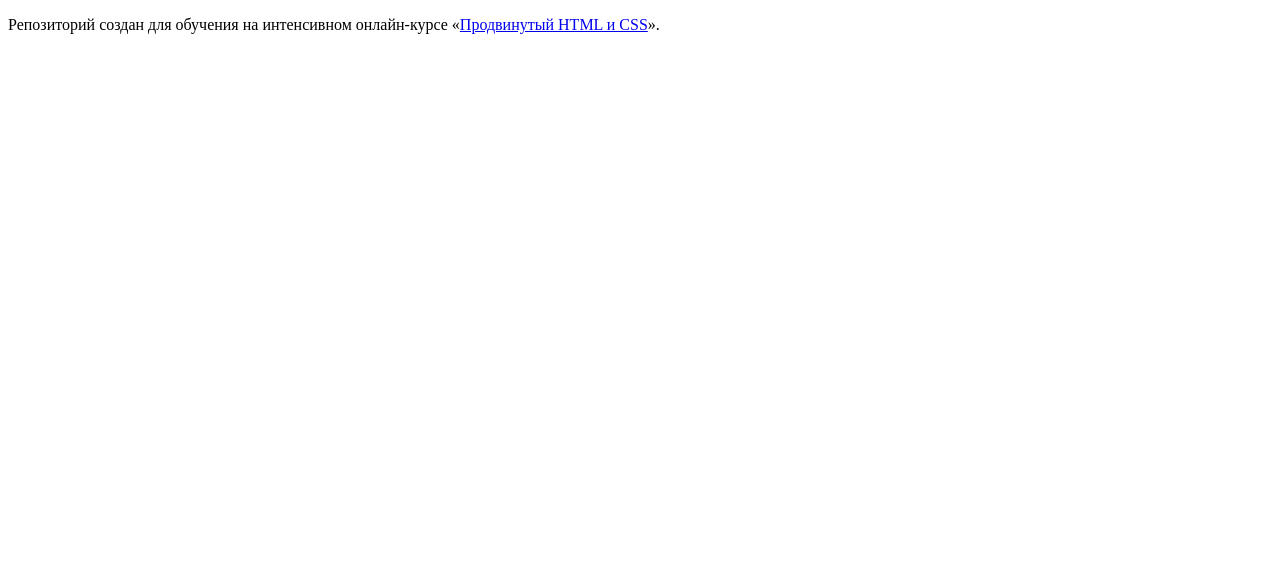
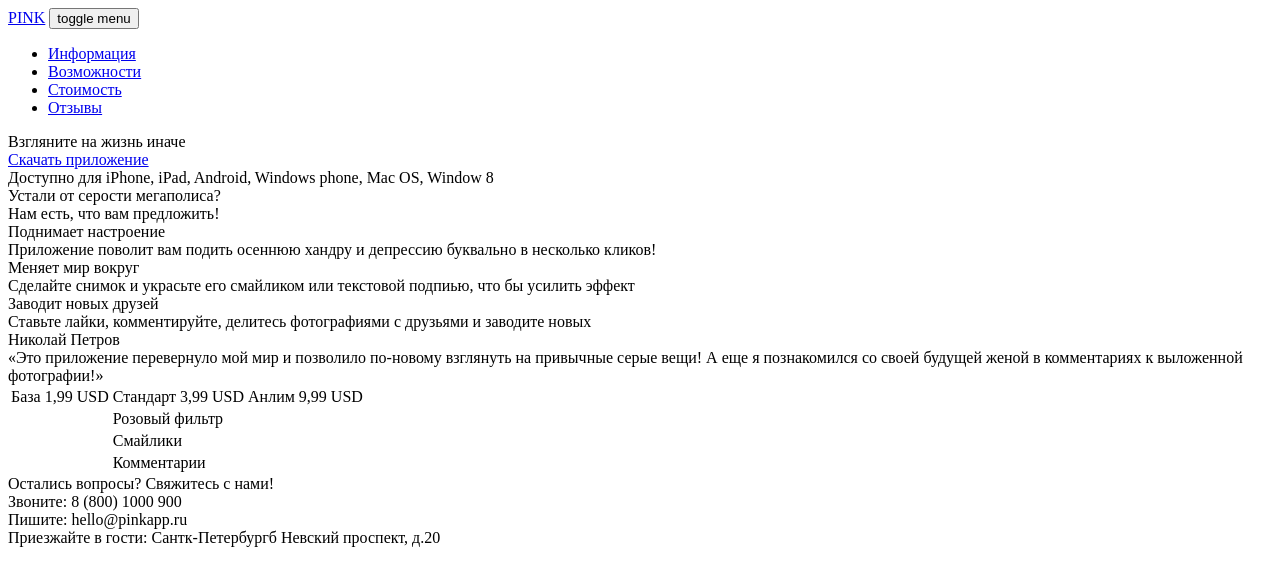
Before and after one commit to AlexPanich/pink, a website: page index.html in a window 1280 px wide. Drawn offline with Linux system fonts and the light colour scheme.

Commit message:
Расметка мобильной версии

```diff
--- a/index.html
+++ b/index.html
@@ -1,15 +1,123 @@
 <!DOCTYPE html>
 <html lang="ru">
+
 <head>
   <meta charset="utf-8">
   <title>HTML Academy: pink</title>
   <!-- <link rel="stylesheet" href="css/style.css"> -->
 </head>
+
 <body>
 
-    <p>Репозиторий создан для обучения на интенсивном онлайн-курсе «<a href="https://htmlacademy.ru/advanced_intensive">Продвинутый HTML и CSS</a>».</p>
+
+
+  <head>
+    <a href="index.html" class="logo">PINK</a>
+    <button class="toggle-switch"><span>toggle menu</span></button>
+    <ul class="swith-menu">
+      <li><a href="#">Информация</a></li>
+      <li><a href="#">Возможности</a></li>
+      <li><a href="#">Стоимость</a></li>
+      <li><a href="#">Отзывы</a></li>
+    </ul>
+  </head>
+
+
+
+  <main>
+    <section class="hero">
+      <div.hero-header>Взгляните на жизнь иначе</div>
+        <div class="hero-footer"><a href="#" class="dowload">Скачать приложение</a></div>
+        <div class="platforms">Доступно для iPhone, iPad, Android, Windows phone, Mac OS, Window 8</div>
+    </section>
+
+    <section class="features">
+      <header class="features-header">
+        <div>Устали от серости мегаполиса?</div>
+        <div>Нам есть, что вам предложить!</div>
+      </header>
+      <div class="features-item">
+        <div class="features-item-title">Поднимает настроение</div>
+        <div class="features-item-description">Приложение поволит вам подить осеннюю хандру и депрессию буквально в несколько кликов!</div>
+      </div>
+      <div class="features-item">
+        <div class="features-item-title">Меняет мир вокруг</div>
+        <div class="features-item-description">Сделайте снимок и украсьте его смайликом или текстовой подпиью, что бы усилить эффект</div>
+      </div>
+      <div class="features-item">
+        <div class="features-item-title">Заводит новых друзей</div>
+        <div class="features-item-description">Ставьте лайки, комментируйте, делитесь фотографиями с друзьями и заводите новых</div>
+      </div>
+    </section>
+
+    <section class="reviews">
+      <div class="reviews-item">
+        <div class="reviews-item-name">Николай Петров</div>
+        <div class="reviews-item-review">&laquo;Это приложение перевернуло мой мир и позволило по-новому взглянуть на привычные серые вещи!
+        А еще я познакомился со своей будущей женой в комментариях к выложенной фотографии!&raquo;</div>
+      </div>
+      <div class="reviews-item">
+        <div class="reviews-item-name"></div>
+        <div class="reviews-item-review"></div>
+      </div>
+      <div class="reviews-item">
+        <div class="reviews-item-name"></div>
+        <div class="reviews-item-review"></div>
+      </div>
+    </section>
+
+    <section class="price-table">
+      <table>
+        <tr>
+          <td>База 1,99 USD</td>
+          <td>Стандарт 3,99 USD</td>
+          <td>Анлим 9,99 USD</td>
+        </tr>
+        <tr>
+          <td></td>
+          <td>Розовый фильтр</td>
+          <td></td>
+        </tr>
+        <tr>
+          <td></td>
+          <td>Смайлики</td>
+          <td></td>
+        </tr>
+        <tr>
+          <td></td>
+          <td>Комментарии</td>
+          <td></td>
+        </tr>
+      </table>
+    </section>
+
+    <section class="about">
+      <div class="about-title">
+        Остались вопросы? Свяжитесь с нами!
+      </div>
+      <div class="about-phone">Звоните: 8 (800) 1000 900</div>
+      <div class="about-email">Пишите: hello@pinkapp.ru</div>
+      <div class="about-address">Приезжайте в гости: Сантк-Петербургб Невский проспект, д.20</div>
+    </section>
+
+    <section class="map">
+      <div class="yandex-map"></div>
+    </section>
+
+
+
+  </main>
+
+
+
+  <footer>
+
+  </footer>
+
+
 
   <!-- <script src="js/script.js"></script> -->
 
 </body>
+
 </html>
```
Lines whose indentation alone changed are shown as unchanged.
